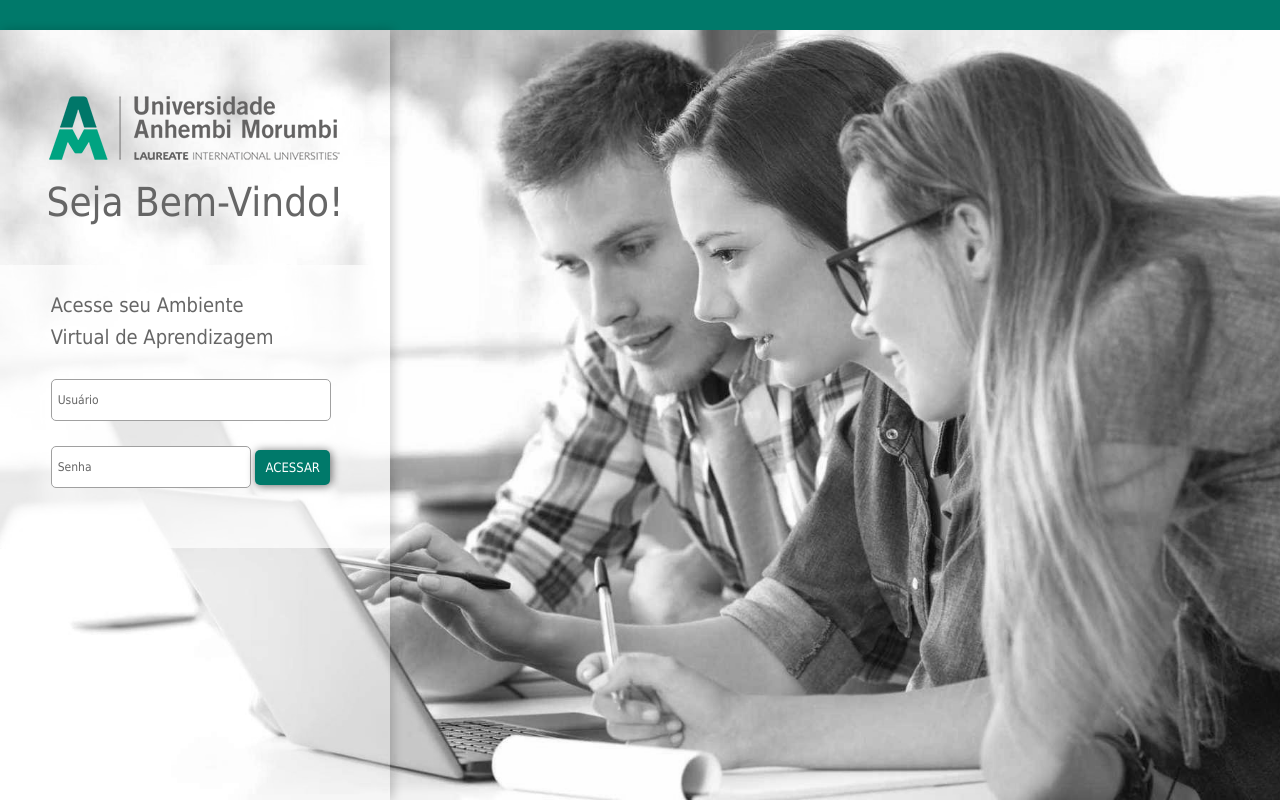
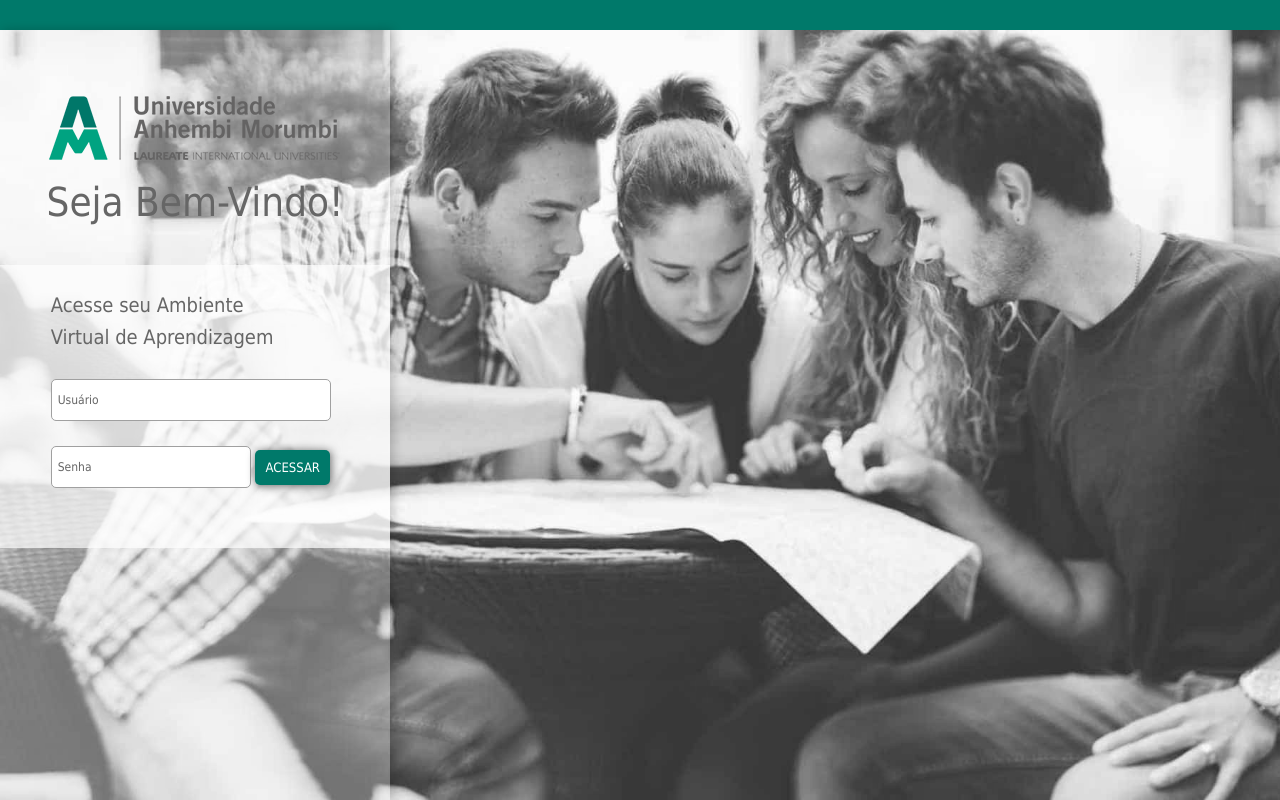
Before and after one commit to sistemas-informacao-uam/cronograma-de-atividades-blackboard, a React (Create React App) app in the folder frontend/: page / in a window 1280 px wide. Built offline with nearby package versions, Linux system fonts and the light colour scheme; the HTML template or start-up script is replaced by a standard one.

Commit message:
feat: routes config

```diff
--- a/frontend/src/App.js
+++ b/frontend/src/App.js
@@ -1,13 +1,12 @@
 import React from 'react';
 
-import Calendar from './components/Calendar';
-import Home from './pages/Home';
+import Routes from './routes';
 
 import './GlobalStyles.css';
 
 function App() {
   return (
-    <Home />
+    <Routes />
   );
 }
 
--- a/frontend/src/pages/Home/index.js
+++ b/frontend/src/pages/Home/index.js
@@ -1,4 +1,5 @@
 import React from 'react';
+import { Link } from 'react-router-dom';
 
 import Logo from '../../assets/logo.webp';
 import {
@@ -39,7 +40,9 @@ const Home = () => {
               <input type="text" placeholder="Usuário" />
               <div>
                 <input type="password" placeholder="Senha" />
-                <Button><a href="#" alt="Logar">ACESSAR</a></Button>
+                <Button>
+                  <Link to="/" alt="Logar">ACESSAR</Link>
+                </Button>
               </div>
             </LoginInfo>
 
--- a/frontend/src/pages/Home/styles.js
+++ b/frontend/src/pages/Home/styles.js
@@ -18,7 +18,7 @@ export const Header = styled.div`
 
 export const Content = styled.div`
     width: 95%;
-    background-image: url(${banner1});
+    background-image: url(${banner2});
     background-size: cover;
     height: calc(100vh - 30px);
 
--- /dev/null
+++ b/frontend/src/routes.js
@@ -0,0 +1,15 @@
+import React from 'react';
+import { BrowserRouter, Switch, Route} from 'react-router-dom';
+import Home from './pages/Home';
+
+const Routes = () => {
+    return (
+        <BrowserRouter>
+            <Switch>
+                <Route path="/" exact component={Home} />
+            </Switch>
+        </BrowserRouter>
+    );
+}
+
+export default Routes;
```
